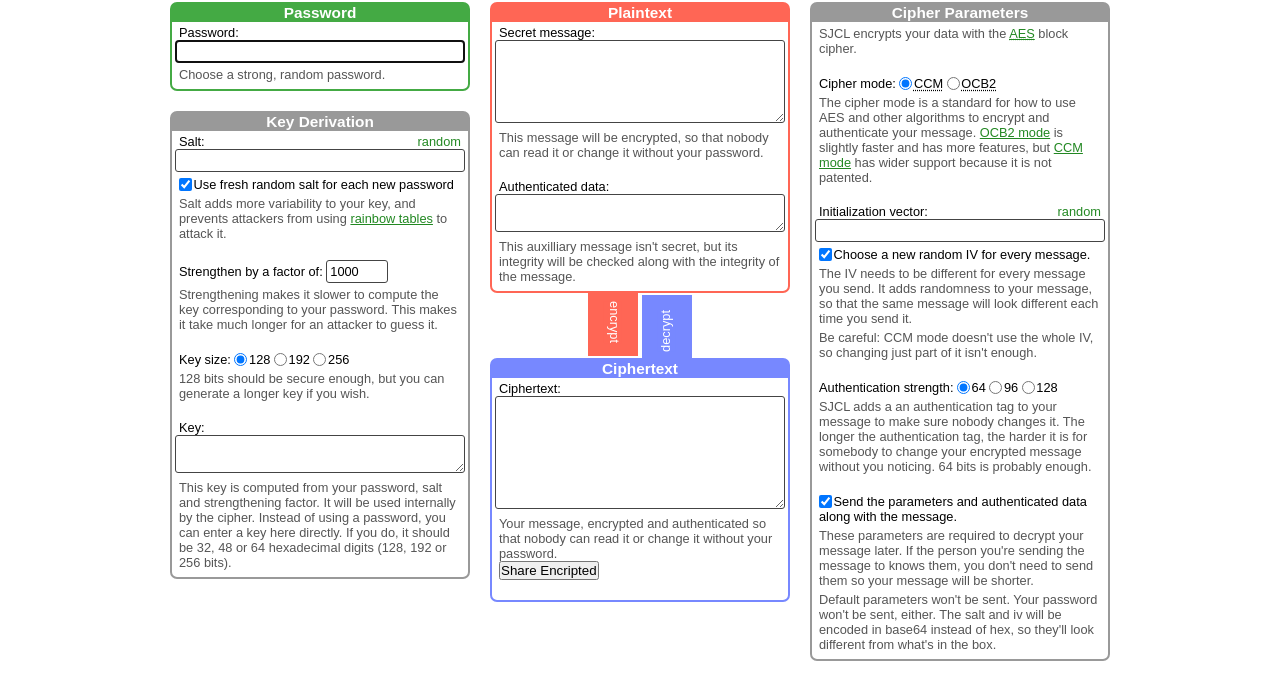
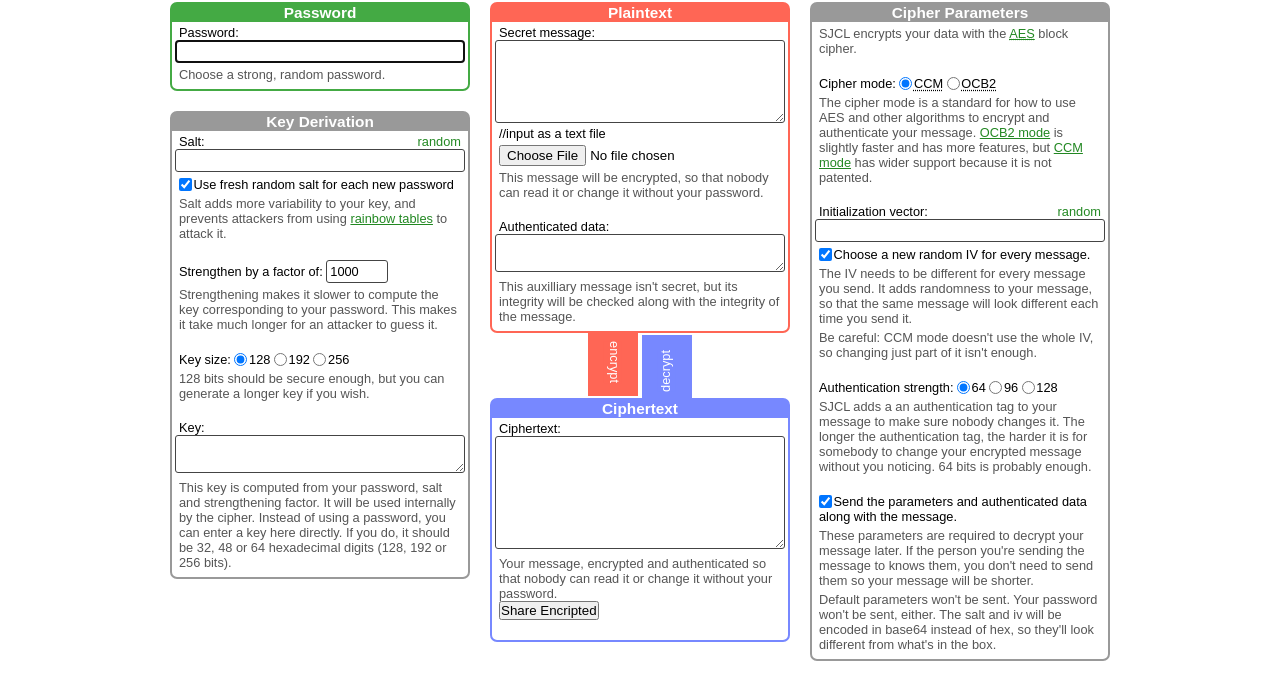
Before and after one commit to sneh1106/Security-using-AES, a plain HTML site: page index.html in a window 1280 px wide. Shown: the part 50-750 px from the top of the page. Drawn offline with Linux system fonts and the light colour scheme.

Commit message:
input text file
encryption is not working after , input as a file

```diff
--- a/index.html
+++ b/index.html
@@ -174,6 +174,8 @@
       <div class="section">
         <label for="plaintext">Secret message:</label>
         <textarea id="plaintext" autocomplete="off" rows="5" tabindex="2"></textarea>
+              //input as a text file
+                <input type="file" id="plaintextFile" accept="text/*" />
         <div class="explanation">
           This message will be encrypted, so that nobody can read it or change it
           without your password.
```
